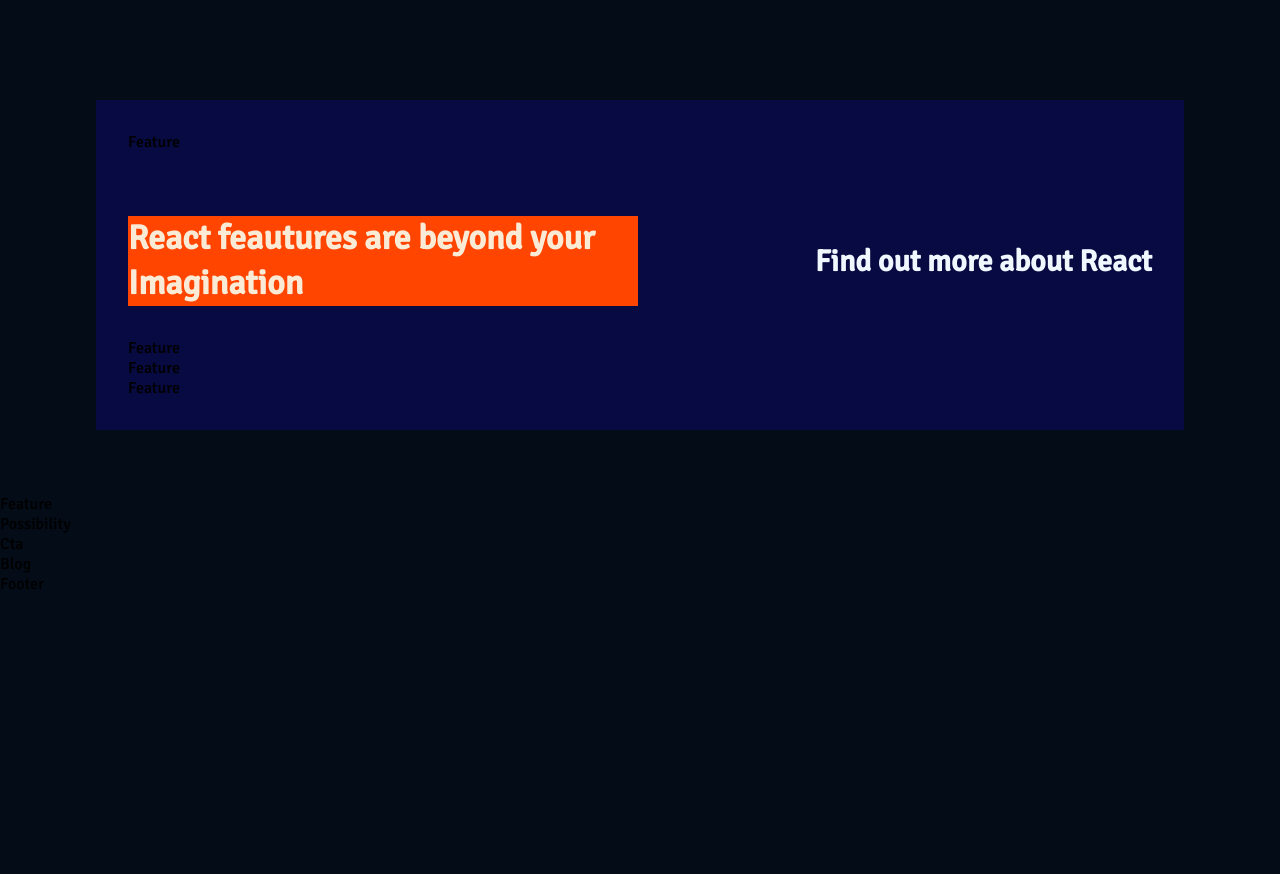
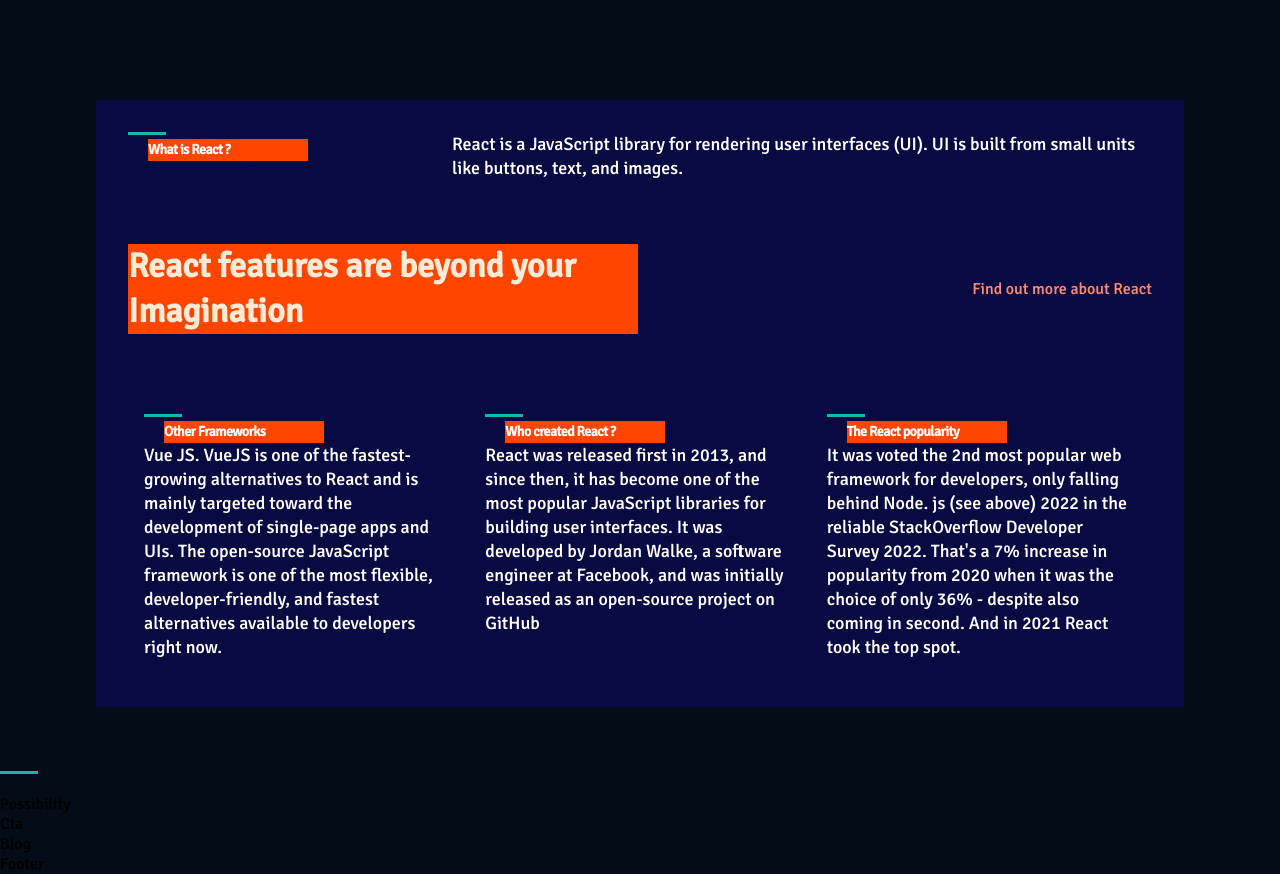
Before and after one commit to Bogita588/About-React-UI-UX-WebApp, a React (Vite) app: page / in a window 1280 px wide. Shown: the part 1100-1974 px from the top of the page. Before the commit the page ends 1694 px from the top, so only its background shows below. Built offline with nearby package versions, Linux system fonts and the light colour scheme.

Commit message:
Added more code to style components

```diff
--- a/src/components/feature/Feature.jsx
+++ b/src/components/feature/Feature.jsx
@@ -1,8 +1,24 @@
 import React from 'react'
+import './feature.css'
 
- const Feature = () => {
+ const Feature = ( {title, text}) => {
   return (
-    <div>Feature</div>
-  )
+    <div className="gpt3__features-container__feature">
+      <div className="gpt3__features-container__feature-title">
+        <div />
+        <h1>{title}</h1>
+
+      </div>
+      <div className="gpt3__features-container__feature-text">
+        <p>{text}</p>
+
+      </div>
+
+
+    </div>
+
+
+
+  );
 }
 export default Feature
--- a/src/components/feature/feature.css
+++ b/src/components/feature/feature.css
@@ -0,0 +1,73 @@
+.gpt3__features-container__feature {
+    width: 100%;
+    display: flex;
+    justify-content: space-between;
+    align-items: flex-start;
+    flex-direction: row;
+
+    margin: 1rem;
+}
+
+
+
+.gpt3__features-container__feature-title {
+    flex: 1;
+    max-width: 180px;
+    margin-right: 2rem;
+    font-size: larger;
+    font-weight: 900;
+    color: blue;
+}
+
+.gpt3__features-container__feature-title h1 {
+    color: var(--color-subtext);
+    font-size: 50px;
+    line-height: 24px;
+    font-weight: 800;
+    letter-spacing: -0.04em;
+    color: white;
+    margin-left: 20px;
+
+
+
+}
+.gpt3__features-container__feature-title div {
+   width: 38px;
+   height: 3px;
+   background: lightseagreen;
+   box-shadow: ;
+   margin-bottom: 0.25rem;
+
+}
+.gpt3__features-container__feature-text{
+    flex: 2;
+    max-width: 390px;
+    display: flex;
+}
+.gpt3__features-container__feature-text p{
+    font-weight: 500;
+    color: white;
+    font-size: 18px;
+    line-height: 24px;
+
+}
+@media screen and (max-width: 5550px) {
+    .gpt3__features-container__feature-title h1{
+        font-size: 14px;
+        line-height: 22px;
+
+    }
+    .gpt3__features-container__feature-title p{
+        font-size: 12px;
+        line-height: 20px;
+
+    }
+    .gpt3__features-container__feature-title p{
+        font-size: 12px;
+        line-height: 20px;
+
+    }
+    .gpt3__features-container__feature {
+        margin: 1rem 0;
+    }
+}
--- a/src/containers/WhatGP3/WhatGP3.jsx
+++ b/src/containers/WhatGP3/WhatGP3.jsx
@@ -7,18 +7,18 @@
 
     <div className="gpt3__whatgpt3 section__margin" id="whpt3">
       <div className="gpt3__whatgpt3-feature">
-        <Feature />
+        <Feature title="What is React ?" text="React is a JavaScript library for rendering user interfaces (UI). UI is built from small units like buttons, text, and images. "/>
 
 
       </div>
       <div className="gpt3__whatgpt3-heading">
-        <h1 className='gradient-text'>React feautures are beyond your Imagination </h1>
+        <h1 className='gradient-text'>React features are beyond your Imagination </h1>
         <p>Find out more about React</p>
       </div>
-      <div className="gpt__whatgpt3-container">
-        <Feature />
-        <Feature />
-        <Feature />
+      <div className="gpt3__whatgpt3-container">
+        <Feature title="Other Frameworks" text="Vue JS. VueJS is one of the fastest-growing alternatives to React and is mainly targeted toward the development of single-page apps and UIs. The open-source JavaScript framework is one of the most flexible, developer-friendly, and fastest alternatives available to developers right now."/>
+        <Feature title="Who created React ?" text="React was released first in 2013, and since then, it has become one of the most popular JavaScript libraries for building user interfaces. It was developed by Jordan Walke, a software engineer at Facebook, and was initially released as an open-source project on GitHub"/>
+        <Feature title="The React popularity" text="It was voted the 2nd most popular web framework for developers, only falling behind Node. js (see above) 2022 in the reliable StackOverflow Developer Survey 2022. That's a 7% increase in popularity from 2020 when it was the choice of only 36% - despite also coming in second. And in 2021 React took the top spot."/>
 
       </div>
 
--- a/src/containers/WhatGP3/whatGPT3.css
+++ b/src/containers/WhatGP3/whatGPT3.css
@@ -53,3 +53,73 @@
     font-weight: 800;
     max-width: 510px;
 }
+
+
+
+.gpt3__whatgpt3-heading p {
+    font-family: var(--font-family);
+    font-weight: 500;
+    font-size: 16px;
+    line-height: 30px;
+    color: var(--color-subtext);
+    cursor: pointer;
+}
+
+.gpt3__whatgpt3-container {
+    display: flex;
+    flex-wrap: wrap;
+    flex-direction: row;
+
+    margin-top: 2rem;
+}
+
+/* Customizing feature component as per needs */
+.gpt3__whatgpt3-container .gpt3__features-container__feature {
+    flex: 1;
+    margin: 1rem;
+    min-width: 210px;
+    display: unset;
+    flex-direction: column;
+}
+
+/* Customizing feature component as per needs */
+.gpt3__whatgpt3-container .gpt3__features-container_feature-text {
+    margin-top: 0.5rem;
+}
+
+@media screen and (max-width: 850px) {
+    .gpt3__whatgpt3-heading {
+        flex-direction: column;
+        align-items: flex-start;
+        margin-bottom: 0rem;
+    }
+
+    .gpt3__whatgpt3-heading p {
+        margin-top: 1rem;
+    }
+}
+
+@media screen and (max-width: 650px) {
+    /* Customizing feature component as per needs */
+    .gpt3__whatgpt3-feature .gpt3__features-container__feature {
+        flex-direction: column;
+    }
+
+    /* Customizing feature component as per needs */
+    .gpt3__whatgpt3-feature .gpt3__features-container_feature-text {
+        margin-top: 0.5rem;
+    }
+
+    .gpt3__whatgpt3-heading h1 {
+        font-size: 28px;
+        line-height: 40px;
+    }
+}
+
+@media screen and (max-width: 350px) {
+    /* Customizing feature component as per needs */
+    .gpt3__whatgpt3-container .gpt3__features-container__feature {
+        margin: 1rem 0;
+        min-width: 100%;
+    }
+}
```
